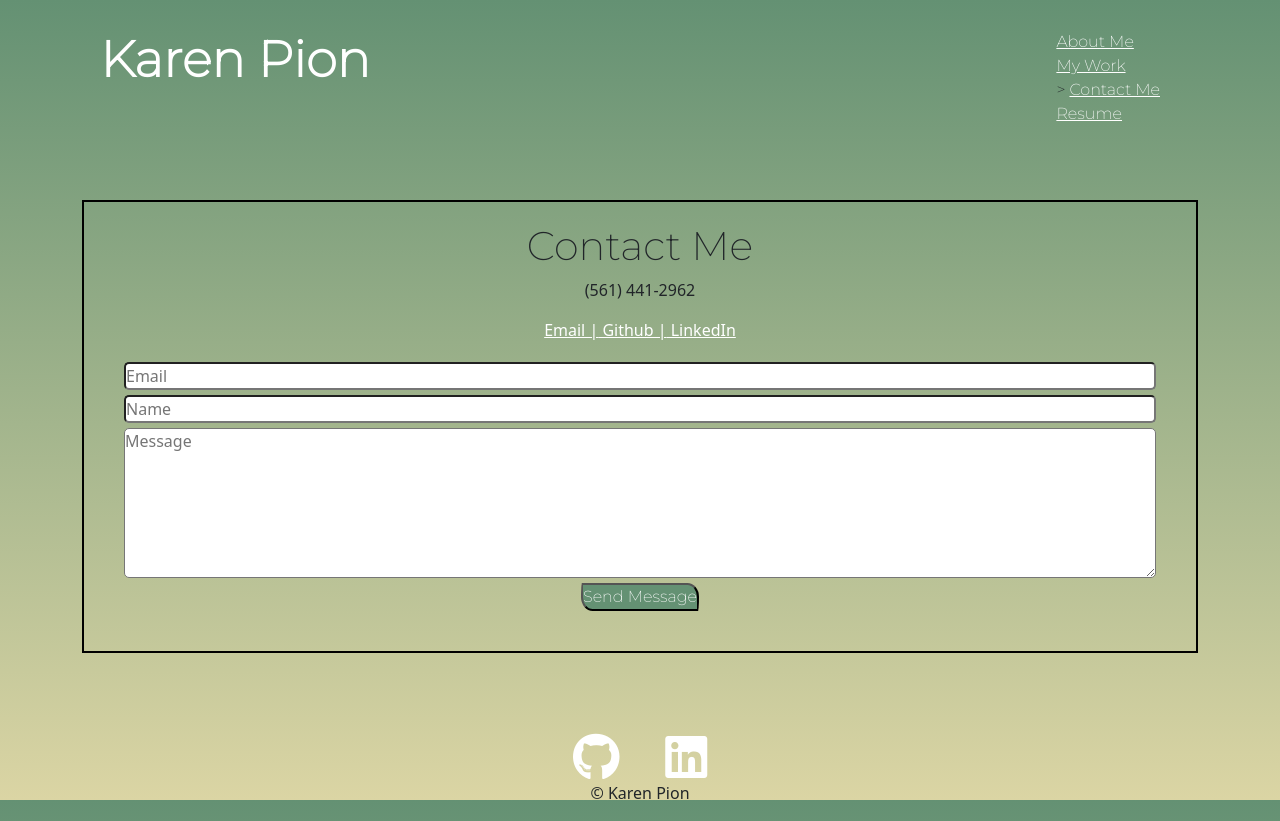
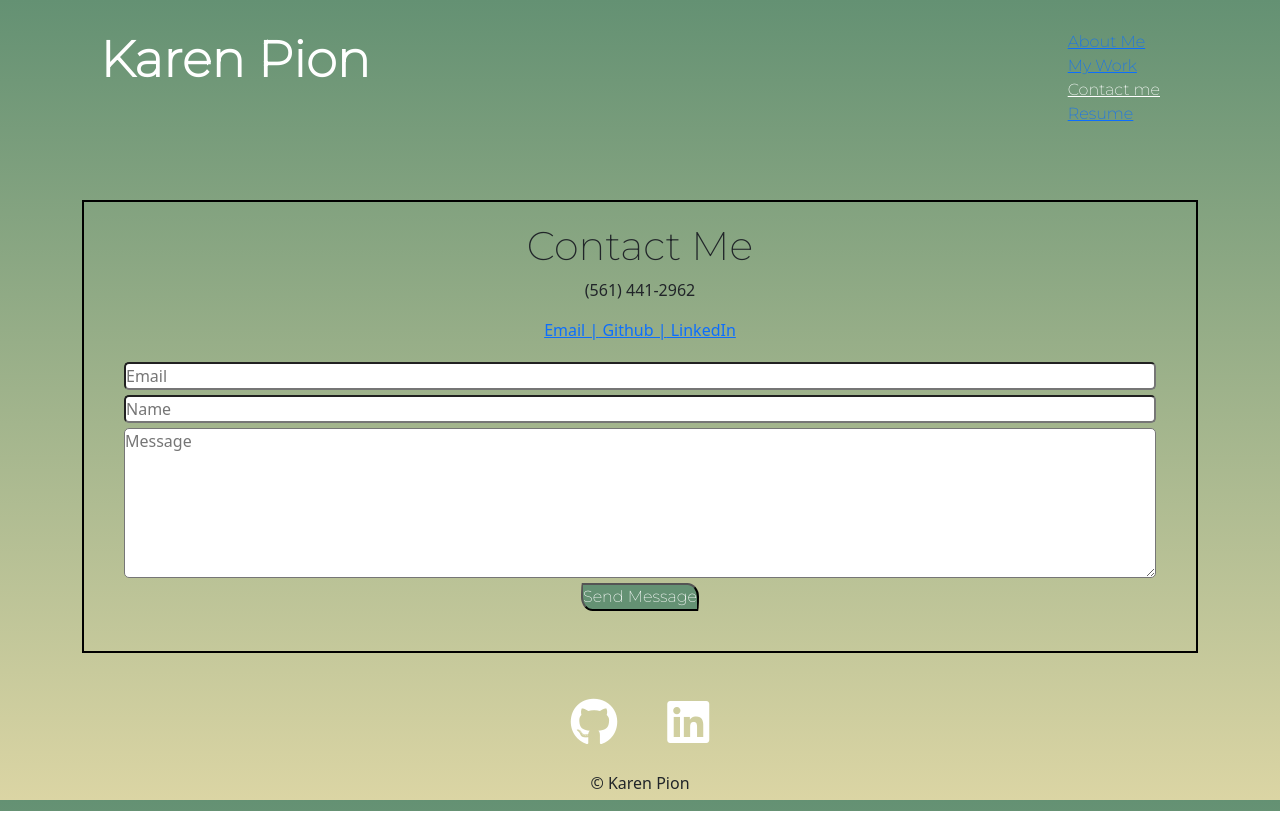
Before and after one commit to ksapir/react-portfolio, a React (Create React App) app: page /contact in a window 1280 px wide. Built offline with nearby package versions, Linux system fonts and the light colour scheme.

Commit message:
fixing nav bar

```diff
--- a/src/App.js
+++ b/src/App.js
@@ -5,15 +5,14 @@ import MyWork from "./components/MyWork";
 import ContactMe from "./components/ContactMe";
 import Resume from "./components/Resume";
 import Footer from "./components/Footer";
-import './styles/script.css'
-import './styles/mobile.css'
+import './styles/script.css';
+import './styles/mobile.css';
 
 import {
   BrowserRouter as Router,
   Switch,
   Route,
-  Link,
-  useRouteMatch
+  NavLink
 } from "react-router-dom";
 
 function App() {
@@ -23,12 +22,12 @@ function App() {
       <div>
           <header >
               <h1>Karen Pion</h1>
-              <nav >
-                  <OldSchoolMenuLink  activeOnlyWhenExact={true} to='/' label="About Me"></OldSchoolMenuLink>
-                  <OldSchoolMenuLink  to='/mywork' label="My Work"></OldSchoolMenuLink>
-                  <OldSchoolMenuLink  to='/contact'label="Contact Me"></OldSchoolMenuLink>
-                  <OldSchoolMenuLink  to='/resume'label="Resume"></OldSchoolMenuLink>
-              </nav>
+              <ul className="nav">
+                  <li><NavLink to='/' exact={true} activeStyle={{color: "white"}}>About Me</NavLink></li>
+                  <li><NavLink  to='/mywork' activeStyle={{color: "white"}}>My Work</NavLink></li>
+                  <li><NavLink  to='/contact' activeStyle={{color: "white"}}>Contact me</NavLink></li>
+                  <li><NavLink  to='/resume' activeStyle={{color: "white"}}>Resume</NavLink></li>
+              </ul>
           </header>
       </div>
         <div className="App">
@@ -42,20 +41,7 @@ function App() {
         </div>
       </Router>
       );
-}
 
-function OldSchoolMenuLink({ label, to, activeOnlyWhenExact }) {
-  let match = useRouteMatch({
-    path: to,
-    exact: activeOnlyWhenExact
-  });
-
-  return (
-    <div className={match ? "active" : ""}>
-      {match && "> "}
-      <Link to={to}>{label}</Link>
-    </div>
-  );
 }
 
 export default App
--- a/src/components/ContactMe.js
+++ b/src/components/ContactMe.js
@@ -34,11 +34,26 @@ const styles = {
         width: '100%',
         borderRadius: '5px'
     }
-
 }
 
 export default function ContactMe() {
+    const [email, setEmail] = useState('');
+    const [name, setName] = useState('');
+    const [message, setMessage] = useState('');
     const [result, showResult] = useState(false)
+
+    const handleInputChange = (e) => {
+        const { target } = e;
+        const inputType = target.name;
+        const inputValue = target.value;
+        if (inputType === 'email') {
+            setEmail(inputValue);
+        } else if (inputType === 'name') {
+            setName(inputValue);
+        } else if (inputType === 'message') {
+            setMessage(inputValue);
+        }
+    };
 
     const sendEmail = (e) => {
       e.preventDefault();
@@ -47,7 +62,9 @@ export default function ContactMe() {
         .then(res => {
             console.log(res);
         }).catch(err => {console.log(err)});
-        e.target.reset();
+        setName('');
+        setMessage('');
+        setEmail('');
         showResult(true)
 
 
@@ -67,19 +84,28 @@ export default function ContactMe() {
                 <form style={styles.form} onSubmit={sendEmail}>
 
                     <input style={styles.input}
+                        value={email}
                         name="email"
                         type="email"
-                        placeholder="Email"/>
+                        placeholder="Email"
+                        onChange={handleInputChange}
+                        />
 
                     <input style={styles.input}
+                        value={name}
                         name="name"
                         type="text"
-                        placeholder="Name"/>
+                        placeholder="Name"
+                        onChange={handleInputChange}
+                        />
 
                     <textarea style={styles.textarea}
+                        value={message}
                         name="message"
                         type="text"
-                        placeholder="Message"/>
+                        placeholder="Message"
+                        onChange={handleInputChange}
+                        />
                     <input style={styles.button} type="submit" value="Send Message"/>
                     <div>
                         {result ? <Result /> : null }
--- a/src/components/Footer.js
+++ b/src/components/Footer.js
@@ -1,12 +1,8 @@
 import React from 'react';
 
 const styles ={
-    space: {
-        margin: '80px 550px 0px',
-        display: 'flex',
-        justifyContent: 'space-around',
-    },
     center: {
+        alignItems: 'center',
         textAlign: 'center',
     }
 }
@@ -14,7 +10,7 @@ const styles ={
 export default function Footer() {
     return (
         <div>
-        <footer style={styles.space}>
+        <footer styles={styles.center}>
             <a href="https://github.com/ksapir"><i class="fab fa-github fa-3x"></i></a>
 
             <a href="https://www.linkedin.com/in/karenpion/"><i class="fab fa-linkedin fa-3x"></i></a>
--- a/src/components/ProjectCards.js
+++ b/src/components/ProjectCards.js
@@ -62,7 +62,7 @@ export default function ProjectCards() {
         <div className="wrapper">
             {projects.map((project)=> (
         <div className="card">
-                <a href={project.link} target="_blank" rel="noreferrer"><img className="pre-hover flex-image" src={project.img} alt="Project"/></a>
+                <a href={project.link} target="_blank" rel="noreferrer"><img className="pre-hover flex-image" src={project.img} alt="Projects"/></a>
                 <h2 className="card-title">{project.name}</h2>
                 <p className="card-description">{project.description}</p>
                 <p>Technologies Used: <b>{project.tech}</b></p>
--- a/src/styles/mobile.css
+++ b/src/styles/mobile.css
@@ -14,6 +14,8 @@
         gap: 2rem;
         justify-content: center;
     }
+
+
 }
 
 @media screen and (max-width: 768px) {
@@ -22,11 +24,11 @@
         text-align: center;
     }
 
-    nav {
+    .nav {
         all: initial;
-      display: flex;
-      flex-direction: row;
-        margin-bottom: 10px;
+        display: flex;
+        justify-content: space-evenly;
+        margin-bottom: 30px;
         font-size: 14px;
         font-family: 'Montserrat';
     }
@@ -40,7 +42,6 @@
 
     .wrapper {
         display: grid;
-
         gap: 2rem;
         justify-content: center;
     }
--- a/src/styles/script.css
+++ b/src/styles/script.css
@@ -5,7 +5,7 @@
 }
 
 body {
-    background-image: linear-gradient(#649173, #DBD5A4);
+  background-image: linear-gradient(#649173, #dbd5a4);
   margin: 0;
   background-repeat: no-repeat;
   background-attachment: fixed;
@@ -14,17 +14,23 @@ body {
 /* Rules for Header*/
 header {
   display: flex;
-    font-family: 'Montserrat';
+  font-family: "Montserrat";
   margin-top: 30px;
   margin-left: 90px;
-    height: 150px
+  height: 150px;
 }
 
 /* Rules for nav bar */
-nav {
+.nav {
+  color: black !important;
   position: absolute;
+  display: block !important;
   right: 100px;
-    margin-right: 20px
+  margin-right: 20px;
+}
+
+ul {
+  color: black !important;
 }
 
 /* Rules for h1 inside header section */
@@ -38,42 +44,44 @@ header h1 {
 h1 {
   font-size: 40px;
   margin: 10px;
-    font-family: 'Montserrat';
+  font-family: "Montserrat";
   font-weight: bold;
 }
 
 /* h2 rules */
 h2 {
   font-size: 25px;
-    font-family: 'Montserrat';
+  font-family: "Montserrat";
 }
 
-h4{
+h4 {
   font-size: 18px;
-    font-family: 'Montserrat';
+  font-family: "Montserrat";
 }
 
 /* Rules for footer */
 footer {
-    text-align: center;
+  display: flex;
+  justify-content: center;
 }
 
-a {
+footer a {
   color: white !important;
+  padding: 25px;
 }
 
-a:hover {
+footer a:hover {
   color: black !important;
 }
 
 /* How images in 'My Work' section look when not hovered */
 .pre-hover {
-    opacity: 1.0;
+  opacity: 1;
 }
 
 /* How images in 'My Work' section look upon hover */
 .pre-hover:hover {
-    opacity: 0.5;
+  opacity: 1;
 }
 
 #about-me {
@@ -90,14 +98,14 @@ a:hover {
   align-self: center;
   padding: 20px;
   margin: 20px auto;
-    border: 2px solid black
+  border: 2px solid black;
 }
 
 #scroll {
   max-height: 300px;
   max-width: 700px;
   overflow: scroll;
-    border: 1px black solid;
+  border: 1px black solid !important;
 }
 
 #flex-image {
@@ -115,13 +123,12 @@ a:hover {
 }
 
 .card {
-    background-color:transparent !important;
+  background-color: transparent !important;
   height: 600px;
   margin-top: 0rem !important;
   margin-left: 5px;
   margin-right: 5px;
   text-align: center;
-    overflow: scroll;
   box-shadow: 0 2px 20px black;
   border-radius: 2px;
   display: flex;
@@ -131,10 +138,11 @@ a:hover {
   transition: transform 200ms ease-in;
 }
 
-.card img{
+.card img {
   margin-top: 0;
   width: 100%;
-    object-fit:cover;
+  object-fit: cover;
+  opacity: 0.5;
 }
 
 .card-btn {
@@ -147,10 +155,10 @@ a:hover {
   background: transparent;
 }
 
-.card:hover{
-    transform: scale(1.02)
+.card:hover {
+  transform: scale(1.02);
 }
-.card-btn:hover{
+.card-btn:hover {
   background-color: #649173;
   border: 2px solid #649173;
   color: white;
```
Lines whose indentation alone changed are shown as unchanged.
